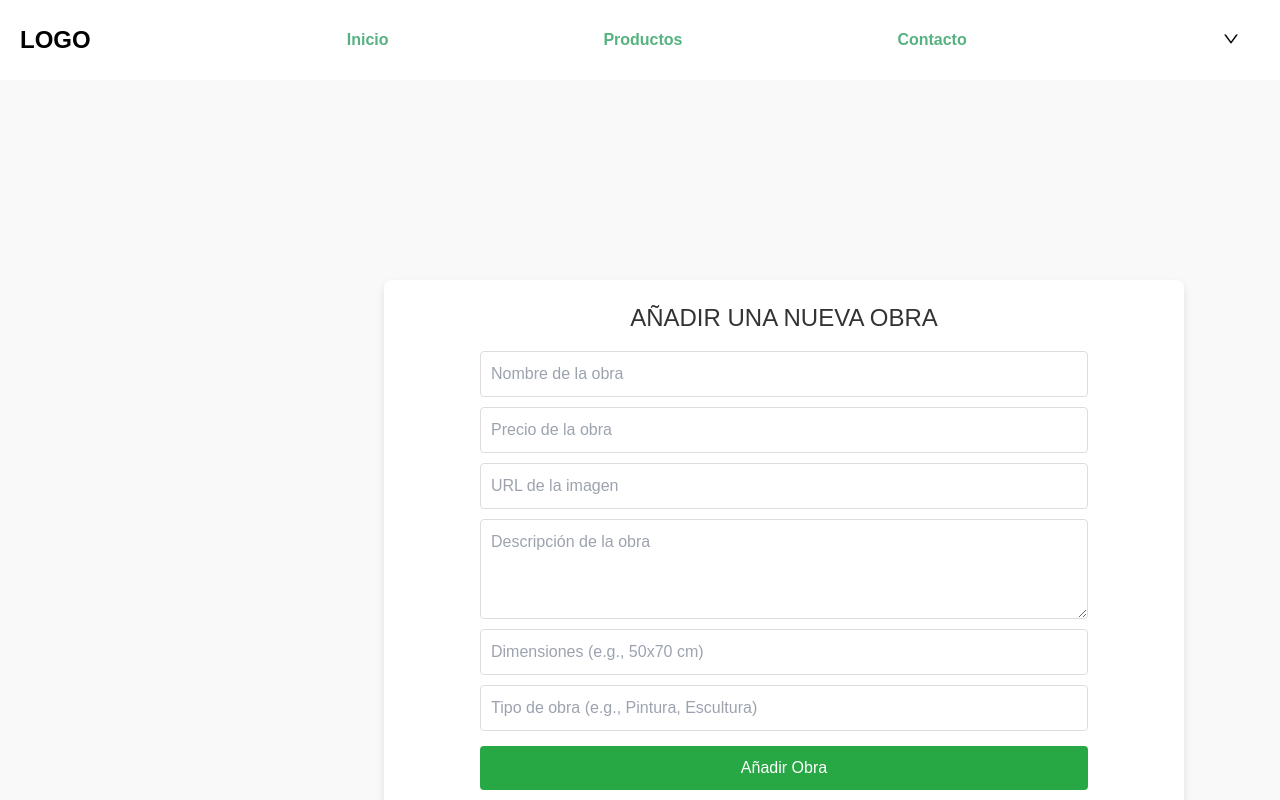
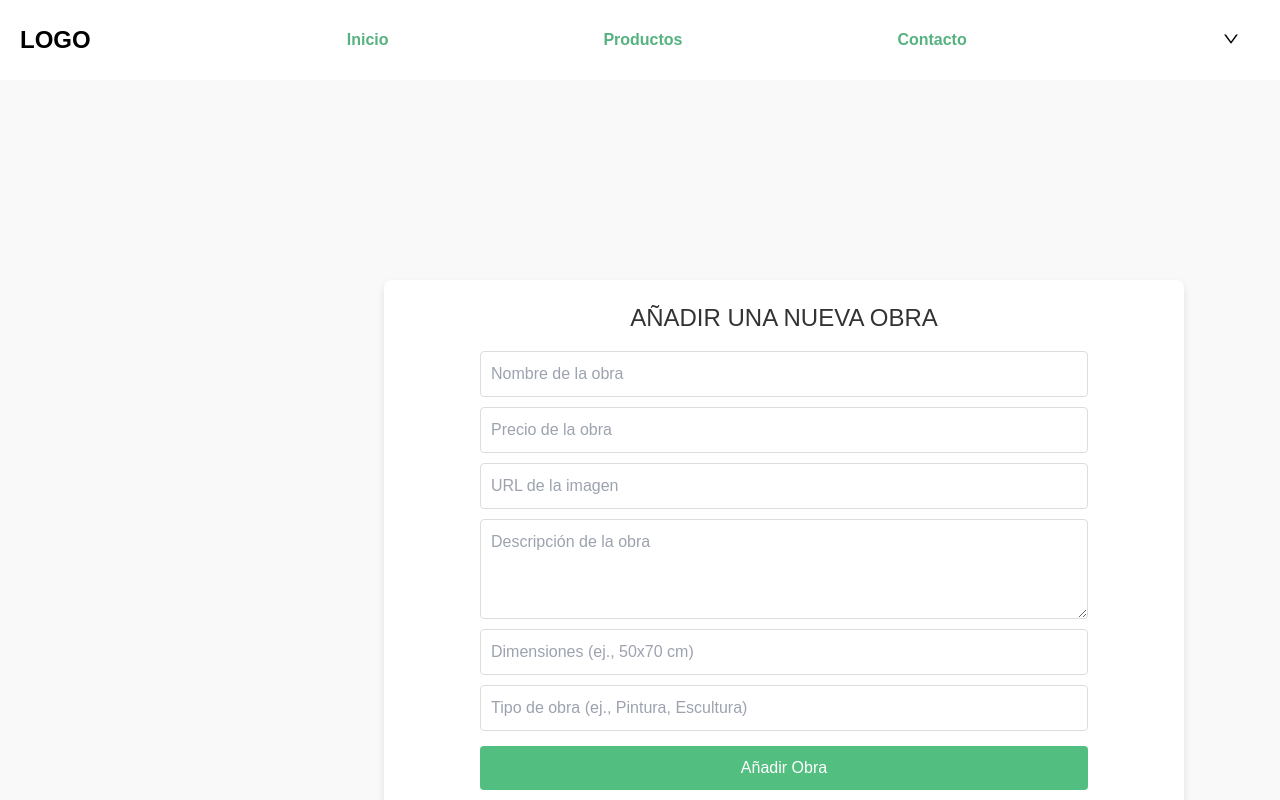
Before and after one commit to CodeStrong2023/ecommerce-codesprinters, a React (Vite) app in the folder frontend/: page /Admin in a window 1280 px wide. Both pictures are taken after typing "Sample", "5", "Sample", "Sample", "Sample", "Sample" into the empty fields and a click on the button "Añadir Obra". Shown: the top 800 px of the page. Built offline with nearby package versions, Linux system fonts and the light colour scheme; no server answers.

Commit message:
cambios en admin

```diff
--- a/frontend/src/pages/Admin/Admin.jsx
+++ b/frontend/src/pages/Admin/Admin.jsx
@@ -55,7 +55,7 @@ function Apps() {
 
   return (
     <div className="container">
-      <div className="add-product-form">
+      <div className="add-product-form appear-slide-up">
         <h2>AÑADIR UNA NUEVA OBRA</h2>
         <form onSubmit={addProduct}>
           <input
@@ -90,11 +90,10 @@ function Apps() {
             className="description-textarea"
             required
           ></textarea>
-
           <input
             type="text"
             name="dimensions"
-            placeholder="Dimensiones (e.g., 50x70 cm)"
+            placeholder="Dimensiones (ej., 50x70 cm)"
             value={newProduct.dimensions}
             onChange={handleInputChange}
             required
@@ -102,7 +101,7 @@ function Apps() {
           <input
             type="text"
             name="type"
-            placeholder="Tipo de obra (e.g., Pintura, Escultura)"
+            placeholder="Tipo de obra (ej., Pintura, Escultura)"
             value={newProduct.type}
             onChange={handleInputChange}
             required
@@ -125,7 +124,7 @@ function Apps() {
         </thead>
         <tbody>
           {products.map((product) => (
-            <tr key={product.id}>
+            <tr key={product.id} className="appear-fade-in">
               <td><img src={product.imageUrl} alt={product.name} /></td>
               <td>{product.name}</td>
               <td>${product.price}/-</td>
@@ -133,7 +132,7 @@ function Apps() {
               <td>{product.dimensions}</td>
               <td>{product.type}</td>
               <td>
-                <button onClick={() => editProduct(product.id)}>Editar</button>
+                <button onClick={() => editProduct(product.id)}>Editar/</button>
                 <button onClick={() => deleteProduct(product.id)}>Eliminar</button>
               </td>
             </tr>
--- a/frontend/src/pages/Admin/App.css
+++ b/frontend/src/pages/Admin/App.css
@@ -1,10 +1,10 @@
+/* Reset and General Styles */
 * {
   margin: 0;
   padding: 0;
   box-sizing: border-box;
   font-family: Arial, sans-serif;
 }
-
 
 .container {
   width: 90%;
@@ -16,6 +16,35 @@
   background-color: #fff;
   border-radius: 8px;
   box-shadow: 0 4px 8px rgba(0, 0, 0, 0.1);
+}
+
+/* Animations */
+@keyframes slideUp {
+  0% {
+    opacity: 0;
+    transform: translateY(20px);
+  }
+  100% {
+    opacity: 1;
+    transform: translateY(0);
+  }
+}
+
+@keyframes fadeIn {
+  from {
+    opacity: 0;
+  }
+  to {
+    opacity: 1;
+  }
+}
+
+.appear-slide-up {
+  animation: slideUp 1s ease-out;
+}
+
+.appear-fade-in {
+  animation: fadeIn 1s ease-in;
 }
 
 .add-product-form {
@@ -36,7 +65,8 @@
 
 .add-product-form input[type="text"],
 .add-product-form input[type="number"],
-  .add-product-form input[type="file"] {
+.add-product-form input[type="file"],
+.description-textarea {
   width: 80%;
   padding: 10px;
   margin: 5px 0;
@@ -48,7 +78,7 @@
   width: 80%;
   padding: 10px;
   margin-top: 10px;
-    background-color: #28a745;
+  background-color: #27ae60cc;
   color: #fff;
   border: none;
   border-radius: 4px;
@@ -145,12 +175,12 @@
 }
 
 .description-textarea {
-    width: 80%; /* Mantener el ancho consistente con otros campos */
-    height: 100px; /* Aumentar la altura para mayor visibilidad */
+  width: 80%;
+  height: 100px;
   padding: 10px;
   margin: 5px 0;
   border: 1px solid #ddd;
   border-radius: 4px;
-    resize: vertical; /* Permitir que el usuario ajuste la altura */
-    font-size: 1em; /* Asegurar consistencia de tamaño de fuente */
+  resize: vertical;
+  font-size: 1em;
 }
```
Lines whose indentation alone changed are shown as unchanged.
